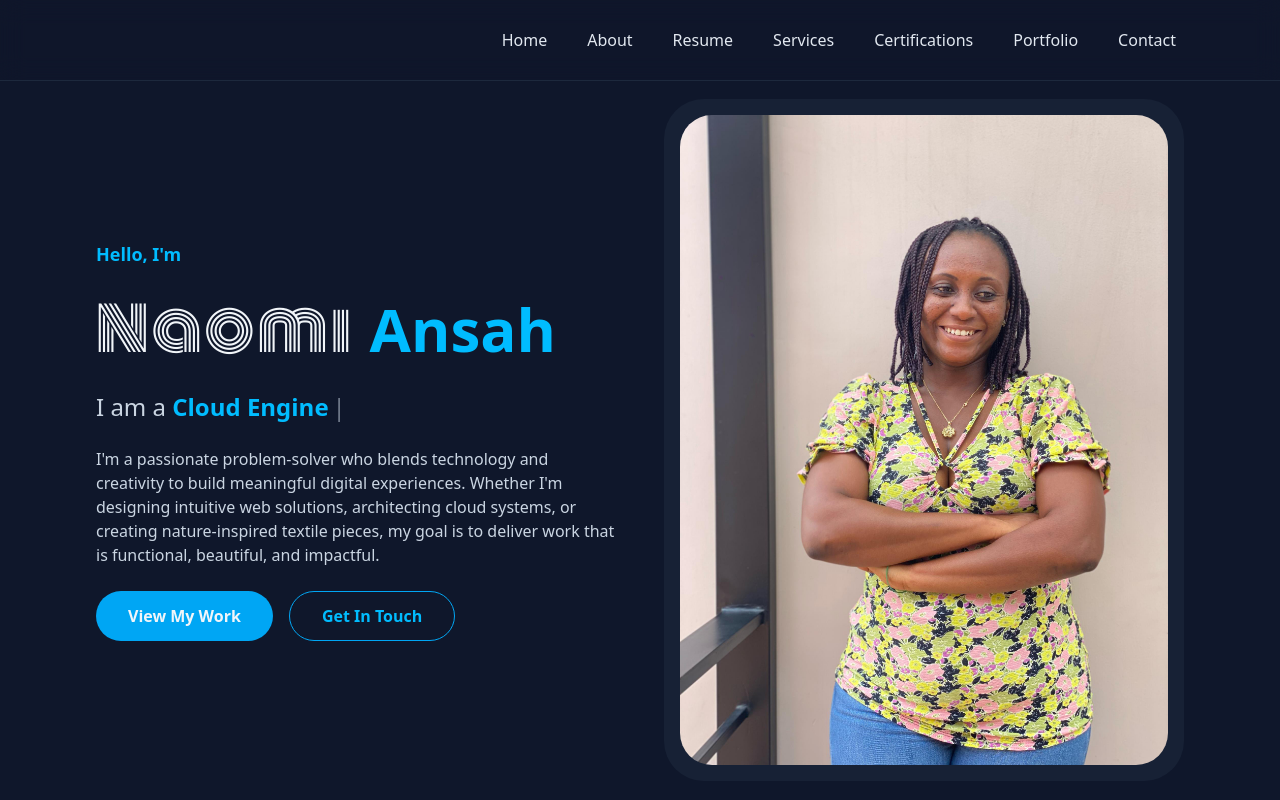
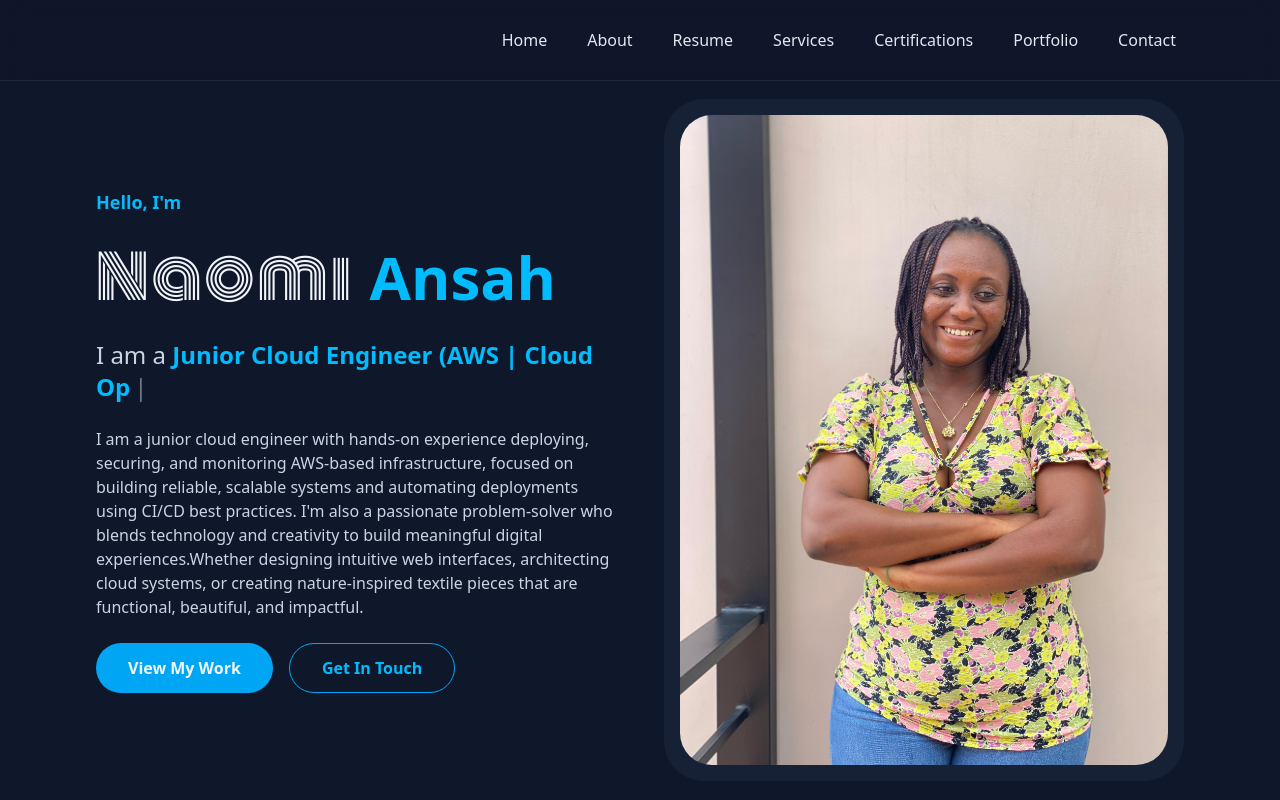
Before and after one commit to Naomiansah/naomi-portfolio, a React (Vite) app: page / in a window 1280 px wide. Shown: the top 800 px of the page. Built offline with nearby package versions, Linux system fonts and the light colour scheme.

Commit message:
updated hero text

```diff
--- a/src/components/Home.jsx
+++ b/src/components/Home.jsx
@@ -2,7 +2,11 @@ import React, { useState, useEffect } from "react";
 import heropic from "../assets/images/heropic.jpg";
 
 // ✅ roles stay outside the component
-const roles = ["Front-End Developer", "Cloud Engineer", "Textile Designer"];
+const roles = [
+  "Junior Cloud Engineer (AWS | Cloud Operations)",
+  "Front-End Developer",
+  "Textile Designer",
+];
 
 const Home = () => {
   const [roleIndex, setRoleIndex] = useState(0); // which role
@@ -65,10 +69,13 @@ const Home = () => {
           </p>
 
           <p className="text-slate-300 max-w-xl">
-            I'm a passionate problem-solver who blends technology and creativity
-            to build meaningful digital experiences. Whether I'm designing
-            intuitive web solutions, architecting cloud systems, or creating
-            nature-inspired textile pieces, my goal is to deliver work that is
+            I am a junior cloud engineer with hands-on experience deploying,
+            securing, and monitoring AWS-based infrastructure, focused on
+            building reliable, scalable systems and automating deployments using
+            CI/CD best practices. I'm also a passionate problem-solver who
+            blends technology and creativity to build meaningful digital
+            experiences.Whether designing intuitive web interfaces, architecting
+            cloud systems, or creating nature-inspired textile pieces that are
             functional, beautiful, and impactful.
           </p>
 
```
